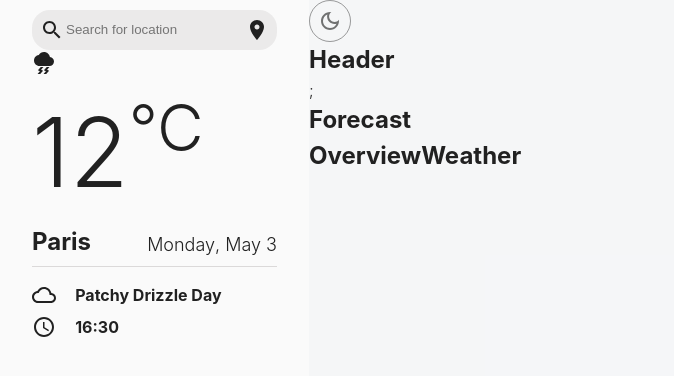
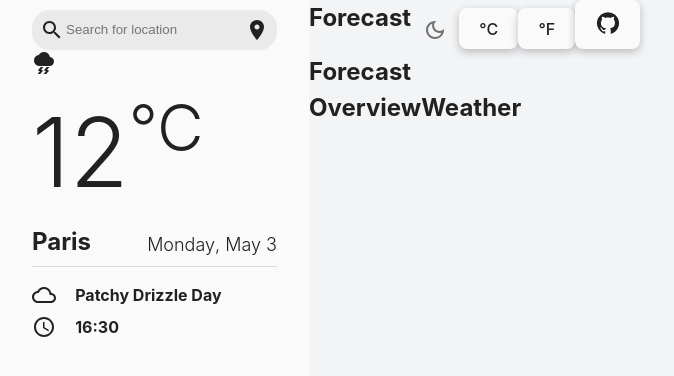
Before and after one commit to anhtuspham/forecast, a React (Vite) app: page / in a window 1280 px wide. Shown: the top 376 px of the page, without its empty margins (24-698 px from the left). Built offline with nearby package versions, Linux system fonts and the light colour scheme.

Commit message:
feat: update

```diff
--- a/package.json
+++ b/package.json
@@ -10,8 +10,6 @@
     "preview": "vite preview"
   },
   "dependencies": {
-    "@emotion/react": "^11.13.0",
-    "@emotion/styled": "^11.13.0",
     "@mui/icons-material": "^5.16.7",
     "@mui/material": "^5.16.7",
     "react": "^18.3.1",
--- a/src/App.tsx
+++ b/src/App.tsx
@@ -1,14 +1,12 @@
-
 import Container from "./components/Container/Container";
 import CurrentWeather from "./components/CurrentWeather/CurrentWeather";
 import Forecast from "./components/Forecast";
-import Header from "./components/Header";
+import Header from "./components/Header/Header";
 import OverviewWeather from "./components/OverviewWeather";
 
 import styles from "./App.module.css";
 
 function App() {
-
   return (
     <>
       <Container className={styles.container}>
--- a/src/components/Container/Container.tsx
+++ b/src/components/Container/Container.tsx
@@ -2,10 +2,8 @@ import { ReactNode } from "react";
 
 type Props = {
   children: ReactNode;
-  className?: string;
-  style?: React.CSSProperties
-};
+} & React.HTMLAttributes<HTMLElement>;
 
-export default function Container({ children, className, style }: Props) {
-  return <div style={style} className={className}>{children}</div>;
+export default function Container({ children, ...props }: Props) {
+  return <div {...props}>{children}</div>;
 }
--- a/src/components/Header.tsx
+++ /dev/null
@@ -1,10 +0,0 @@
-import ToggleSwitch from "./ui/ToggleSwitch";
-
-export default function Header() {
-  return (
-    <div>
-      <ToggleSwitch />
-      <h2>Header</h2>;
-    </div>
-  );
-}
--- /dev/null
+++ b/src/components/Header/Header.module.css
@@ -0,0 +1,16 @@
+.container {
+  display: flex;
+  justify-content: space-between;
+}
+
+.button {
+  padding: 0.4rem 0.8rem;
+  border-radius: 1.5rem;
+  outline: none;
+
+}
+
+.button:focus,
+.button:hover {
+  outline: none;
+}
--- /dev/null
+++ b/src/components/Header/Header.tsx
@@ -0,0 +1,22 @@
+import ToggleSwitch from "../ui/ToggleSwitch/ToggleSwitch";
+import GitHubIcon from "@mui/icons-material/GitHub";
+
+import styles from "./Header.module.css";
+import Button from "../ui/Button/Button";
+
+export default function Header() {
+
+  return (
+    <div className={styles.container}>
+      <h2>Forecast</h2>
+      <div>
+        <ToggleSwitch />
+        <Button text="&#176;C"/>
+        <Button text="&#176;F" />
+        <a href="https://github.com/anhtuspham" target="_blank">
+          <Button isHaveIcon={true} icon={GitHubIcon} />
+        </a>
+      </div>
+    </div>
+  );
+}
--- /dev/null
+++ b/src/components/ui/Button/Button.module.css
@@ -0,0 +1,3 @@
+.button{
+
+}
--- /dev/null
+++ b/src/components/ui/Button/Button.tsx
@@ -0,0 +1,32 @@
+import { SvgIconComponent } from "@mui/icons-material";
+import { useTheme } from "@mui/material";
+
+import styles from "./Button.module.css";
+
+type ButtonProps = {
+  isHaveIcon?: boolean;
+  text?: string;
+  icon?: SvgIconComponent;
+} & React.ButtonHTMLAttributes<HTMLButtonElement>;
+
+export default function Button({
+  isHaveIcon = false,
+  text,
+  icon: Icon,
+  ...props
+}: ButtonProps) {
+  const theme = useTheme();
+  return (
+    <button
+      {...props}
+      className={styles.button}
+      style={{
+        backgroundColor: theme.palette.background.paper,
+        color: theme.palette.text.primary,
+        boxShadow: 'rgba(0, 0, 0, 0.24) 0px 3px 8px'
+      }}
+    >
+      {isHaveIcon && Icon ? <Icon /> : text}
+    </button>
+  );
+}
--- a/src/components/ui/ToggleSwitch.tsx
+++ /dev/null
@@ -1,43 +0,0 @@
-import { DarkModeOutlined, LightModeOutlined } from "@mui/icons-material";
-import {
-
-  Box,
-  IconButton,
-  Tooltip,
-  useTheme,
-} from "@mui/material";
-import { useContext, useMemo } from "react";
-import { ThemeContext } from "../../theme/ThemeContextProvider";
-
-export default function ToggleSwitch() {
-  const theme = useTheme();
-  const { switchColorMode } = useContext(ThemeContext);
-  const activateName = useMemo(
-    () => (theme.palette.mode === "dark" ? "Light" : "Dark"),
-    [theme]
-  );
-
-  return (
-    <>
-      <Box sx={{ flexGrow: 0 }}>
-        <Tooltip title={`Activate ${activateName} Mode`}>
-          <IconButton
-            onClick={switchColorMode}
-            sx={{
-              p: 1,
-              border: `1px ${theme.palette.text.disabled} solid`,
-            }}
-            size="large"
-            color="inherit"
-          >
-            {theme.palette.mode === "dark" ? (
-              <LightModeOutlined />
-            ) : (
-              <DarkModeOutlined color="action" />
-            )}
-          </IconButton>
-        </Tooltip>
-      </Box>
-    </>
-  );
-}
--- /dev/null
+++ b/src/components/ui/ToggleSwitch/ToggleSwitch.tsx
@@ -0,0 +1,32 @@
+import { DarkModeOutlined, LightModeOutlined } from "@mui/icons-material";
+import { IconButton, Tooltip, useTheme } from "@mui/material";
+import { useContext, useMemo } from "react";
+import { ThemeContext } from "../../../theme/ThemeContextProvider";
+
+export default function ToggleSwitch() {
+  const theme = useTheme();
+  const { switchColorMode } = useContext(ThemeContext);
+  const activateName = useMemo(
+    () => (theme.palette.mode === "dark" ? "Light" : "Dark"),
+    [theme]
+  );
+
+  return (
+    <>
+      <Tooltip title={`Activate ${activateName} Mode`}>
+        <IconButton
+          sx={{ outline: "none", "&:focus": { outline: "none" } }}
+          onClick={switchColorMode}
+          size="large"
+          color="inherit"
+        >
+          {theme.palette.mode === "dark" ? (
+            <LightModeOutlined />
+          ) : (
+            <DarkModeOutlined color="action" />
+          )}
+        </IconButton>
+      </Tooltip>
+    </>
+  );
+}
--- a/src/index.css
+++ b/src/index.css
@@ -51,11 +51,7 @@ button {
   transition: border-color 0.25s;
 }
 button:hover {
-  border-color: #646cff;
-}
-button:focus,
-button:focus-visible {
-  outline: 4px auto -webkit-focus-ring-color;
+  scale: 1.1;
 }
 
 h1, h2, h3, h4, h5, h6, p{
--- a/src/theme/ThemeContextProvider.tsx
+++ b/src/theme/ThemeContextProvider.tsx
@@ -5,7 +5,7 @@ import {
   StyledEngineProvider,
   ThemeProvider,
 } from "@mui/material";
-import { amber,grey, deepOrange, blueGrey } from "@mui/material/colors";
+import { amber, grey, blueGrey } from "@mui/material/colors";
 
 import { createContext, ReactNode, useMemo, useState } from "react";
 import useMediaQuery from "@mui/material/useMediaQuery";
@@ -37,7 +37,7 @@ export function ThemeContextProvider({ children }: ThemeContext) {
   const getDesignTokens = (mode: PaletteMode) => ({
     palette: {
       mode,
-      ...(mode === 'light'
+      ...(mode === "light"
         ? {
             // palette values for light mode
             primary: grey,
@@ -47,26 +47,25 @@ export function ThemeContextProvider({ children }: ThemeContext) {
               secondary: grey[800],
             },
             background: {
-              default: '#f3f4f6cc',
-              paper: grey[50]
-            }
+              default: "#f3f4f6",
+              paper: grey[50],
+            },
           }
         : {
             // palette values for dark mode
             primary: blueGrey,
             divider: blueGrey[700],
             background: {
-              default: '#000000',
-              paper: '#181818',
+              default: "#000000",
+              paper: "#181818",
             },
             text: {
-              primary: '#fff',
+              primary: "#fff",
               secondary: grey[500],
             },
           }),
     },
   });
-
 
   const theme = useMemo(() => createTheme(getDesignTokens(mode)), [mode]);
   return (
@@ -77,8 +76,8 @@ export function ThemeContextProvider({ children }: ThemeContext) {
             sx={{
               color: theme.palette.text.primary,
               backgroundColor: theme.palette.background.default,
-              minWidth: '100vw',
-              minHeight: '100vh'
+              minWidth: "100vw",
+              minHeight: "100vh",
             }}
           >
             {children}
```
Also changed, not shown: 1 other file (tests, documents, lock files or other folders).
